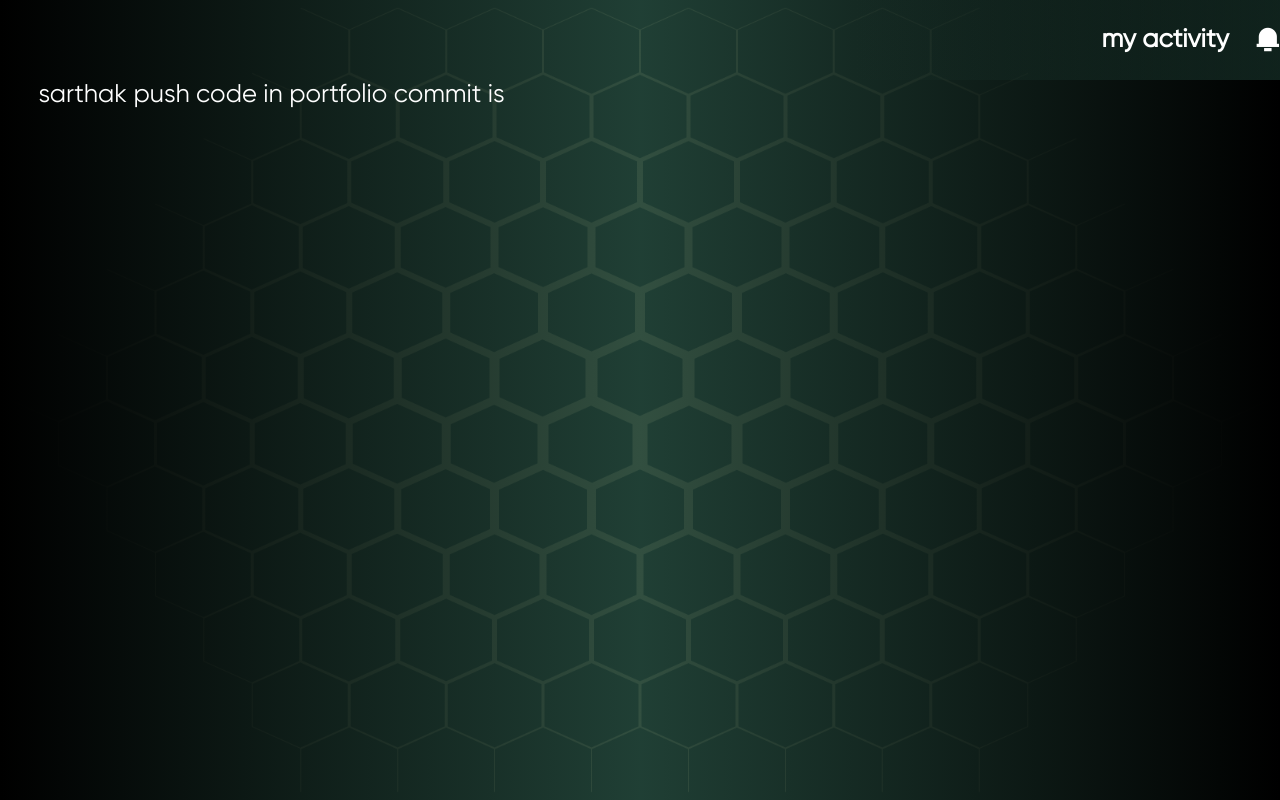
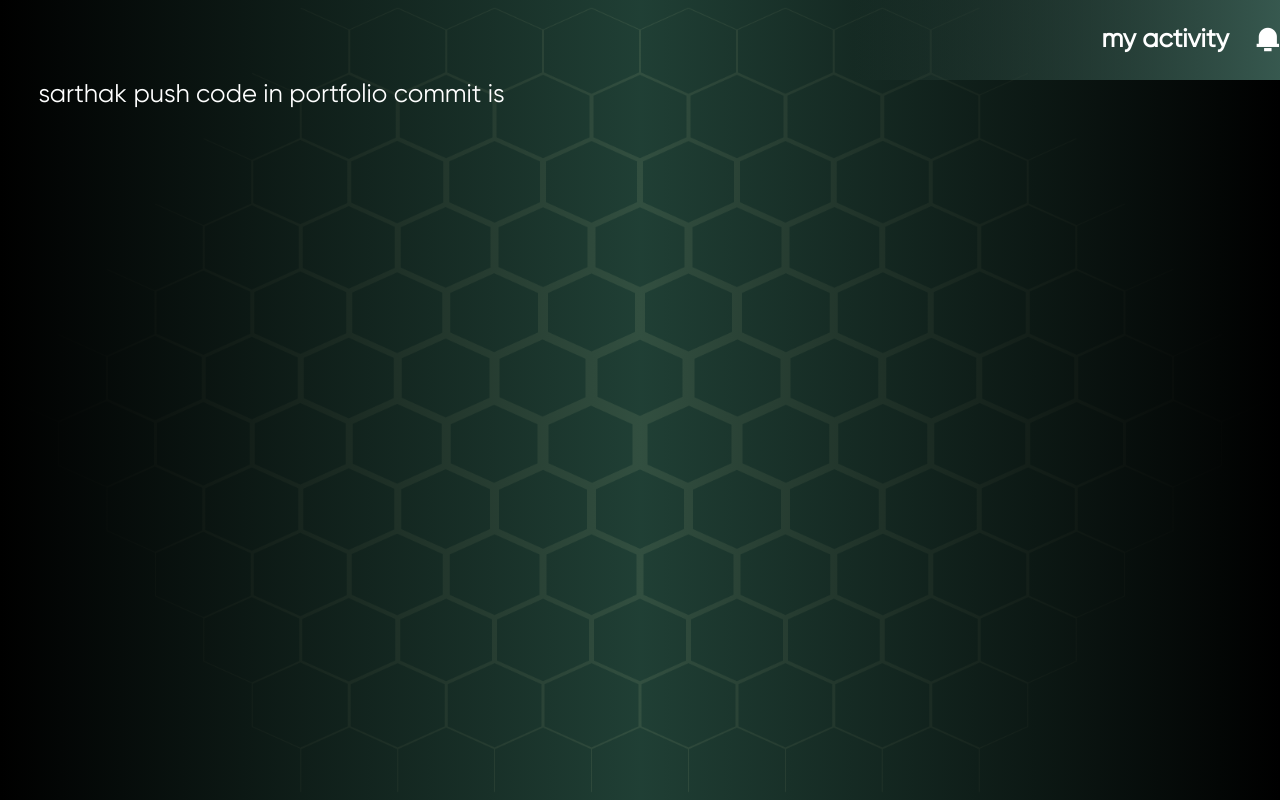
Before and after one commit to sarrthak008/my_activity, a plain HTML site: page index.html in a window 1280 px wide. Drawn offline with nearby package versions, Linux system fonts and the light colour scheme; no server answers.

Commit message:
bg change of nav

```diff
--- a/style.css
+++ b/style.css
@@ -55,7 +55,7 @@ body #cover{
 #cover #nav{
     height: 10vh;
     width: 100%;
-    background: linear-gradient(to left,#1f433883,transparent,transparent,transparent);
+    background: linear-gradient(to left,#395c52f5,transparent,transparent,transparent);
     display: flex;
     align-items: center;
     gap: 2vw;
```
